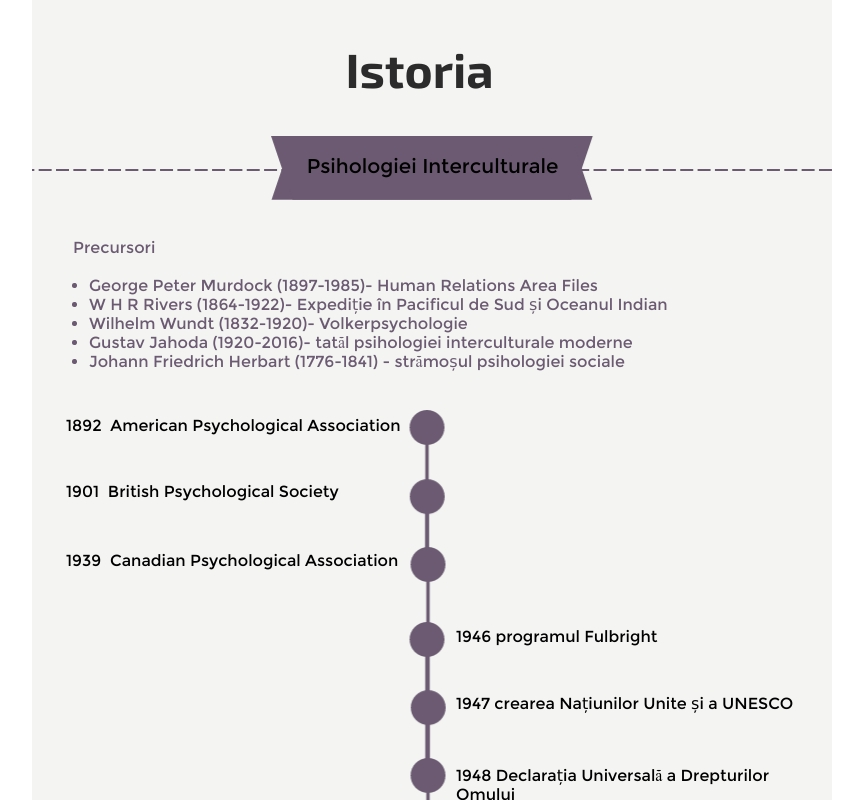
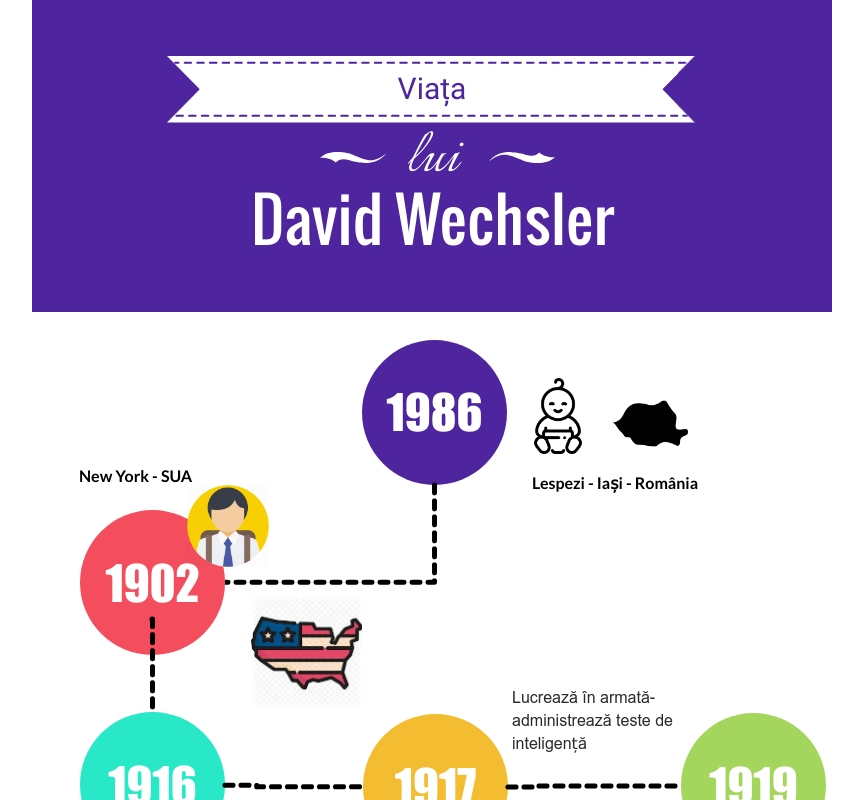
Before and after one commit to TonyLoo/hello-nodejs, a website: page public/test.html in a window 1280 px wide. Shown: the top 800 px of the page, without its empty margins (208-1071 px from the left). Drawn offline with nearby package versions, Linux system fonts and the light colour scheme.

Commit message:
wechsler

```diff
--- a/public/test.html
+++ b/public/test.html
@@ -18,7 +18,7 @@
 <body>
 
 <div class="text-center">
-	<img src="istorie-ccp.jpg" />
+	<img src="wechsler.jpg" />
 </div>
 </body>
 </html>
```
Also changed, not shown: public/wechsler.jpg (added).
